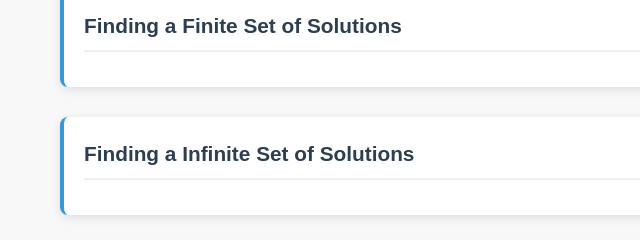
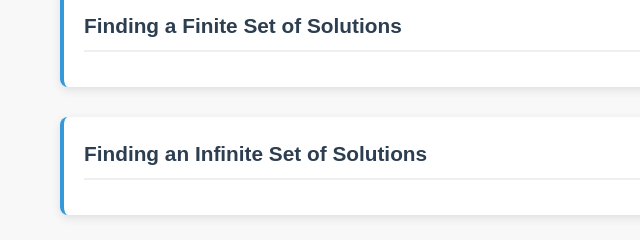
Before and after one commit to GradNexus/IJCAI25_tutorial, a plain HTML site: page index.html in a window 1280 px wide. Shown: the part 1900-2140 px from the top of the page, 0-640 px from the left. Drawn offline with Linux system fonts and the light colour scheme.

Commit message:
Update index.html

```diff
--- a/index.html
+++ b/index.html
@@ -102,7 +102,7 @@
                     </div>
 
                     <div class="subsection">
-                        <h3>Finding a Infinite Set of Solutions</h3>
+                        <h3>Finding an Infinite Set of Solutions</h3>
                     </div>
 
                     <div class="subsection">
```
